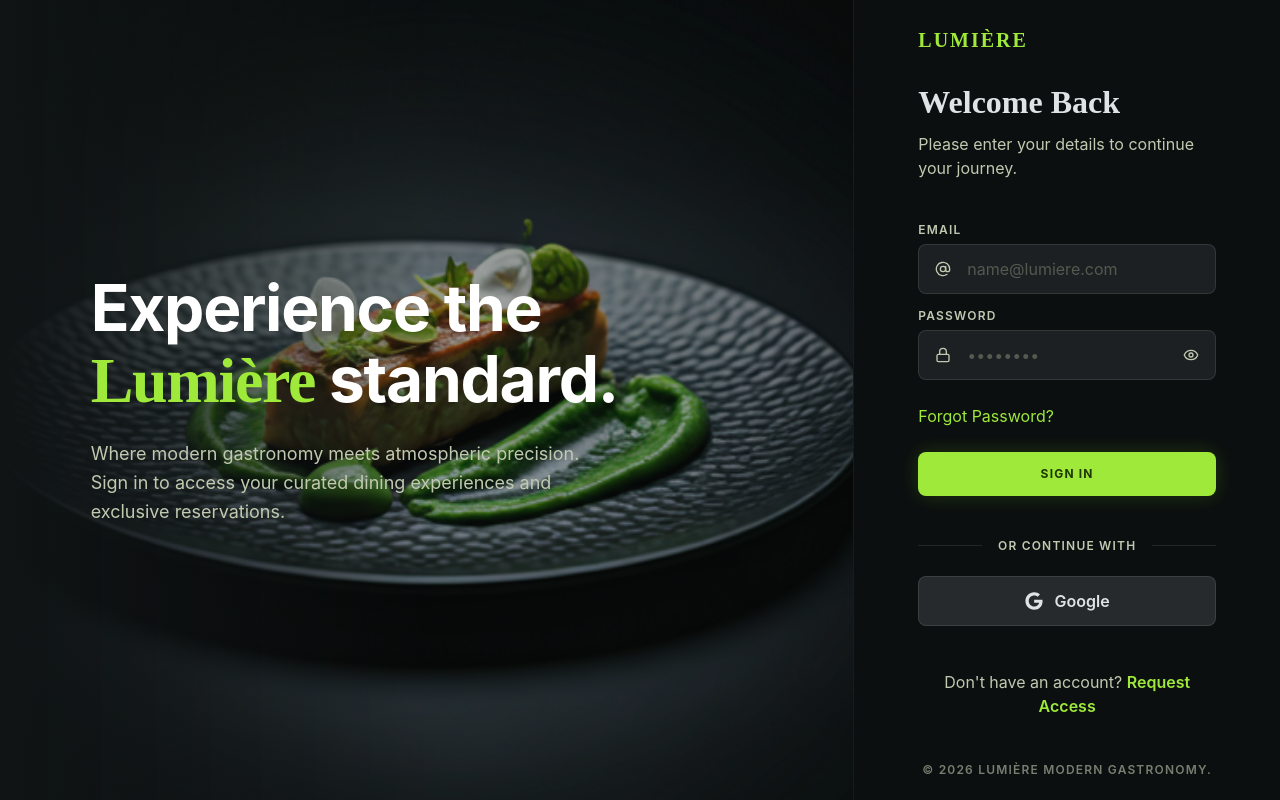
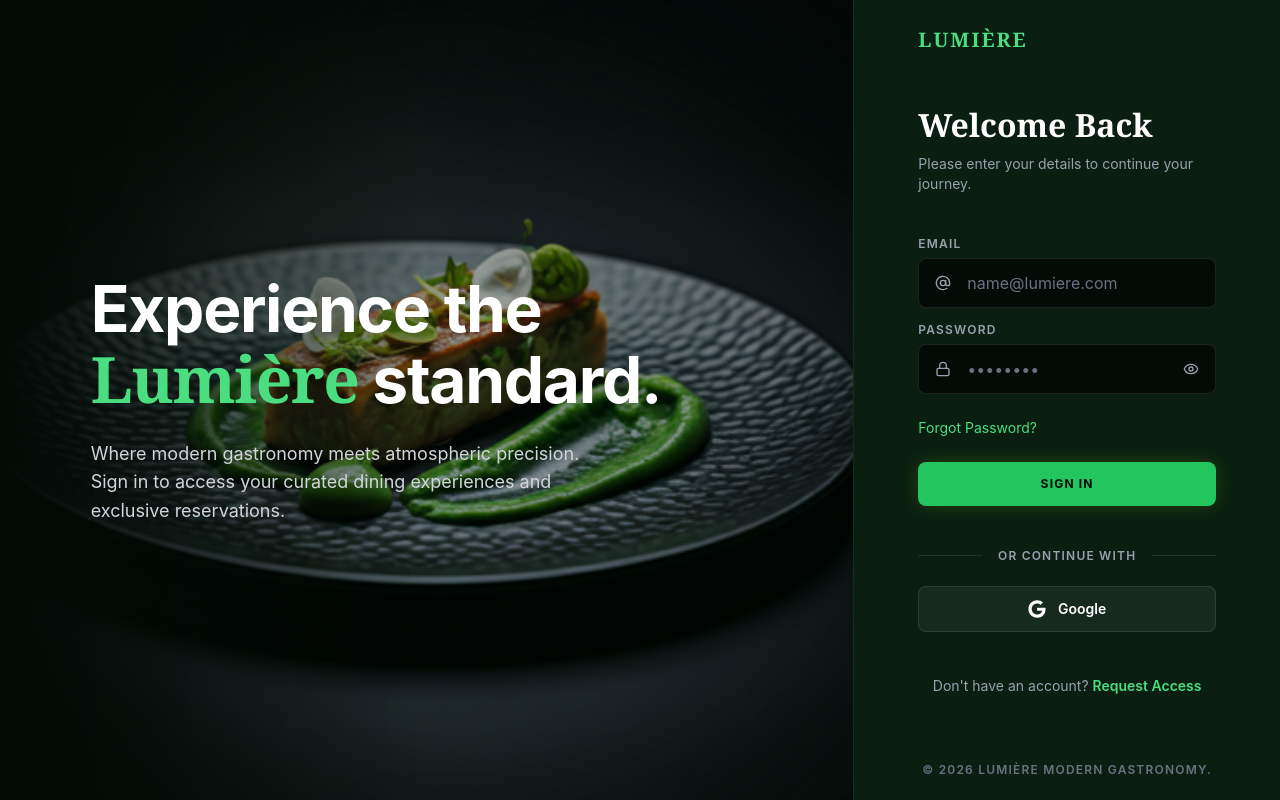
Before and after one commit to masterSahil/Lumiere, a Next.js app: page /login in a window 1280 px wide. Built offline with nearby package versions, Linux system fonts and the light colour scheme.

Commit message:
fixing the bugs

```diff
--- a/app/login/page.tsx
+++ b/app/login/page.tsx
@@ -1,43 +1,11 @@
-'use client'
 import LoginPage from '@/component/Authentication/Login'
-import axios from 'axios';
-import { useRouter } from 'next/navigation';
-import { useEffect, useState } from 'react';
 
-const page = () => {
-  const [loggedIn, setLoggedIn] = useState(false);
-
-  const router = useRouter();
-
-  const VerifyLogin = async () => {
-    const token = sessionStorage.getItem("token");
-    if (!token) {
-      return setLoggedIn(false);
-    }
-
-    try {
-      await axios.get("/api/auth/verify", {
-        headers: {
-          Authorization: `bearer ${token}`
-        }
-      })
-
-      setLoggedIn(true);
-      router.push("/");
-    } catch (error) {
-      console.log(error);
-    }
-  }
-
-  useEffect(() => {
-    VerifyLogin();
-  }, [])
-
+const Page = () => {
   return (
-    <>
-      {!loggedIn && <LoginPage />}
-    </>
+    <main>
+      <LoginPage />
+    </main>
   )
 }
 
-export default page
+export default Page
--- a/app/register/page.tsx
+++ b/app/register/page.tsx
@@ -1,52 +1,11 @@
-"use client"
 import RegisterPage from '@/component/Authentication/Register';
-import axios from 'axios';
-import { useRouter } from 'next/navigation';
-import React, { useEffect, useState } from 'react'
-import Loading from '../loading';
 
-const page = () => {
-  const [loggedIn, setLoggedIn] = useState(false);
-  const [loading, setLoading] = useState(false);
-
-  const router = useRouter();
-
-  const VerifyLogin = async () => {
-    const token = sessionStorage.getItem("token");
-    if (!token) {
-      return setLoggedIn(false);
-    }
-
-    try {
-      setLoading(true);
-      await axios.get("/api/auth/verify", {
-        headers: {
-          Authorization: `bearer ${token}`
-        }
-      })
-
-      setLoggedIn(true);
-      router.push("/");
-    } catch (error) {
-      console.log(error);
-    } finally {
-      setLoading(false);
-    }
-  }
-
-  useEffect(() => {
-    VerifyLogin();
-  }, [])
-
-  if (loading) {
-    return <Loading />
-  }
-
+const Page = () => {
   return (
-    <>
-      {!loggedIn && <RegisterPage />}
-    </>
+    <main>
+      <RegisterPage />
+    </main>
   )
 }
 
-export default page
+export default Page
--- a/component/Authentication/Login.tsx
+++ b/component/Authentication/Login.tsx
@@ -35,7 +35,7 @@
 
   return (
     <>
-      <div className="bg-[#101415] text-[#e0e3e5] overflow-x-hidden min-h-screen dark">
+      <div className="bg-[var(--color-dark-bg)] text-white overflow-x-hidden min-h-screen dark">
 
         {/* Atmospheric Background Elements */}
         <div className="fixed inset-0 overflow-hidden pointer-events-none z-0">
@@ -51,25 +51,25 @@
             <div className="absolute inset-0 z-0">
               <Image src={dish} alt='Chef meticulously plating a gourmet dish in a dark, moody kitchen'
                       className="w-full h-full object-cover opacity-60 scale-105" />
-              <div className="absolute inset-0 bg-linear-to-r from-[#101415] via-transparent to-transparent"></div>
+              <div className="absolute inset-0 bg-linear-to-r from-[var(--color-dark-bg)] via-transparent to-transparent"></div>
             </div>
 
             <div className="relative z-10 w-full max-w-2xl">
               <h2 className="text-[64px] leading-[1.1] tracking-[-0.02em] font-bold text-white mb-6">
-                Experience the <span className="text-[#9ee939] font-['Playfair_Display']">Lumière</span> standard.
+                Experience the <span className="text-[var(--color-primary-400)] font-serif">Lumière</span> standard.
               </h2>
-              <p className="  text-[18px] leading-[1.6] text-[#c1cab0] max-w-lg">
+              <p className="text-[18px] leading-[1.6] text-gray-300 max-w-lg">
                 Where modern gastronomy meets atmospheric precision. Sign in to access your curated dining experiences and exclusive reservations.
               </p>
             </div>
           </section>
 
           {/* Login Panel */}
-          <section className="col-span-1 md:col-span-5 lg:col-span-4 flex flex-col items-center justify-center p-5 md:p-16 bg-[#0b0f10] relative z-10 border-l border-white/5">
+          <section className="col-span-1 md:col-span-5 lg:col-span-4 flex flex-col items-center justify-center p-5 md:p-16 bg-[var(--color-dark-surface)] relative z-10 border-l border-white/5">
 
             {/* Header */}
             <header className="absolute top-0 left-0 w-full flex justify-between items-center px-5 md:px-16 h-20 z-50">
-              <Link href="/" className="font-['Playfair_Display'] text-xl leading-[1.4] font-semibold text-[#9ee939] uppercase tracking-widest">
+              <Link href="/" className="font-serif text-xl leading-[1.4] font-semibold text-[var(--color-primary-400)] uppercase tracking-widest">
                 Lumière
               </Link>
             </header>
@@ -77,8 +77,8 @@
             <div className="w-full max-w-md space-y-11">
 
               <div className="space-y-2">
-                <h1 className="font-['Playfair_Display'] text-[32px] leading-[1.3] font-semibold text-[#e0e3e5]">Welcome Back</h1>
-                <p className="  text-4 text-[#c1cab0]">Please enter your details to continue your journey.</p>
+                <h1 className="font-serif text-[32px] leading-[1.3] font-semibold text-white">Welcome Back</h1>
+                <p className="text-sm text-gray-400">Please enter your details to continue your journey.</p>
               </div>
 
               {/* Login Form */}
@@ -87,13 +87,13 @@
 
                   {/* Email Field */}
                   <div className="space-y-2">
-                    <label className="text-[12px] leading-none tracking-widest font-semibold text-[#c1cab0] block uppercase" htmlFor="identity">
+                    <label className="text-[12px] leading-none tracking-widest font-semibold text-gray-400 block uppercase" htmlFor="identity">
                       Email
                     </label>
-                    <div className="flex items-center bg-[#1d2022] rounded-lg border border-white/10 transition-all duration-300 overflow-hidden focus-within:border-[#84cc16] focus-within:shadow-[0_0_15px_rgba(132,204,22,0.15)]">
-                      <LuAtSign className="mx-4 text-[#c1cab0] text-5 shrink-0" />
+                    <div className="flex items-center bg-[var(--color-dark-bg)] rounded-lg border border-white/10 transition-all duration-300 overflow-hidden focus-within:border-[var(--color-primary-500)] focus-within:shadow-[0_0_15px_rgba(132,204,22,0.15)]">
+                      <LuAtSign className="mx-4 text-gray-400 text-5 shrink-0" />
                       <input
-                        className="w-full py-3 bg-transparent border-none text-[#e0e3e5] focus:ring-0 placeholder:text-[#8b947d]/50 outline-none"
+                        className="w-full py-3 bg-transparent border-none text-white focus:ring-0 placeholder:text-gray-500 outline-none"
                         value={formData.email} name='email'
                         placeholder="name@lumiere.com"
                         type="text" onChange={handleChange}
@@ -103,19 +103,19 @@
 
                   {/* Password Field */}
                   <div className="space-y-2">
-                    <label className="text-[12px] leading-none tracking-widest font-semibold text-[#c1cab0] block uppercase" htmlFor="password">
+                    <label className="text-[12px] leading-none tracking-widest font-semibold text-gray-400 block uppercase" htmlFor="password">
                       Password
                     </label>
-                    <div className="flex items-center bg-[#1d2022] rounded-lg border border-white/10 transition-all duration-300 overflow-hidden focus-within:border-[#84cc16] focus-within:shadow-[0_0_15px_rgba(132,204,22,0.15)]">
-                      <LuLock className="mx-4 text-[#c1cab0] text-5 shrink-0" />
+                    <div className="flex items-center bg-[var(--color-dark-bg)] rounded-lg border border-white/10 transition-all duration-300 overflow-hidden focus-within:border-[var(--color-primary-500)] focus-within:shadow-[0_0_15px_rgba(132,204,22,0.15)]">
+                      <LuLock className="mx-4 text-gray-400 text-5 shrink-0" />
                       <input
-                        className="w-full py-3 bg-transparent border-none text-[#e0e3e5] focus:ring-0 placeholder:text-[#8b947d]/50 outline-none"
+                        className="w-full py-3 bg-transparent border-none text-white focus:ring-0 placeholder:text-gray-500 outline-none"
                         value={formData.password}
                         placeholder="••••••••" name='password'
                         type={inpPwd ?"password" : "text"} onChange={handleChange}
                       />
                       <button className="px-4 group" type="button" aria-label="Toggle password visibility">
-                        <EyeIcon onClick={()=>setInpPwd(!inpPwd)} className="text-[#c1cab0] group-hover:text-[#9ee939] transition-colors text-5" />
+                        <EyeIcon onClick={()=>setInpPwd(!inpPwd)} className="text-gray-400 group-hover:text-[var(--color-primary-400)] transition-colors text-5" />
                       </button>
                     </div>
                   </div>
@@ -123,12 +123,12 @@
 
                 {/* Form Options */}
                 <div className="flex items-center justify-between">
-                  <Link href="/" className="text-4 text-[#9ee939] hover:underline transition-all">Forgot Password?</Link>
+                  <Link href="/" className="text-sm text-[var(--color-primary-400)] hover:underline transition-all">Forgot Password?</Link>
                 </div>
 
                 {/* Primary Sign In */}
                 <button onClick={loginSubmit}
-                  className="w-full py-4 bg-[#9ee939] text-[#1f3700] text-[12px] leading-none tracking-widest uppercase rounded-lg font-bold hover:bg-[#91db2a] transition-all duration-300 shadow-[0_0_20px_rgba(132,204,22,0.2)] active:scale-95"
+                  className="w-full py-4 bg-[var(--color-primary-500)] text-[var(--color-dark-bg)] text-[12px] leading-none tracking-widest uppercase rounded-lg font-bold hover:bg-[var(--color-primary-400)] transition-all duration-300 shadow-[0_0_20px_rgba(132,204,22,0.2)] active:scale-95"
                   type="submit">
                   Sign In
                 </button>
@@ -138,27 +138,27 @@
               <div className="space-y-6">
                 <div className="relative flex items-center gap-4">
                   <div className="grow h-px bg-white/10"></div>
-                  <span className="  text-[12px] leading-none tracking-widest font-semibold text-[#c1cab0] uppercase">Or continue with</span>
+                  <span className="text-[12px] leading-none tracking-widest font-semibold text-gray-400 uppercase">Or continue with</span>
                   <div className="grow h-px bg-white/10"></div>
                 </div>
 
                 <div className="grid grid-cols-1">
-                  <button className="flex items-center justify-center gap-3 py-3 px-4 bg-[#272a2c] border border-white/10 rounded-lg hover:bg-[#323537] transition-all duration-300 active:scale-[0.98]">
-                    <FaGoogle className="text-[18px] text-[#e0e3e5]" />
-                    <span className="text-4 text-[#e0e3e5] font-semibold">Google</span>
+                  <button className="flex items-center justify-center gap-3 py-3 px-4 bg-white/5 border border-white/10 rounded-lg hover:bg-white/10 transition-all duration-300 active:scale-[0.98]">
+                    <FaGoogle className="text-[18px] text-white" />
+                    <span className="text-sm text-white font-semibold">Google</span>
                   </button>
                 </div>
               </div>
 
-              <p className="text-center text-4 text-[#c1cab0]">
+              <p className="text-center text-sm text-gray-400">
                 Don't have an account?{' '}
-                <Link href="/register" className="text-[#9ee939] font-semibold hover:underline">Request Access</Link>
+                <Link href="/register" className="text-[var(--color-primary-400)] font-semibold hover:underline">Request Access</Link>
               </p>
             </div>
 
             {/* Footer */}
             <footer className="absolute bottom-6 w-full px-5 md:px-16 text-center hidden md:block">
-              <p className="  text-[12px] leading-none tracking-widest font-semibold text-[#c1cab0]/60 uppercase">
+              <p className="text-[12px] leading-none tracking-widest font-semibold text-gray-500 uppercase">
                 © {new Date().getFullYear()} Lumière Modern Gastronomy.
               </p>
             </footer>
```
Also changed, not shown: app/page.tsx (+1 -32 lines).
